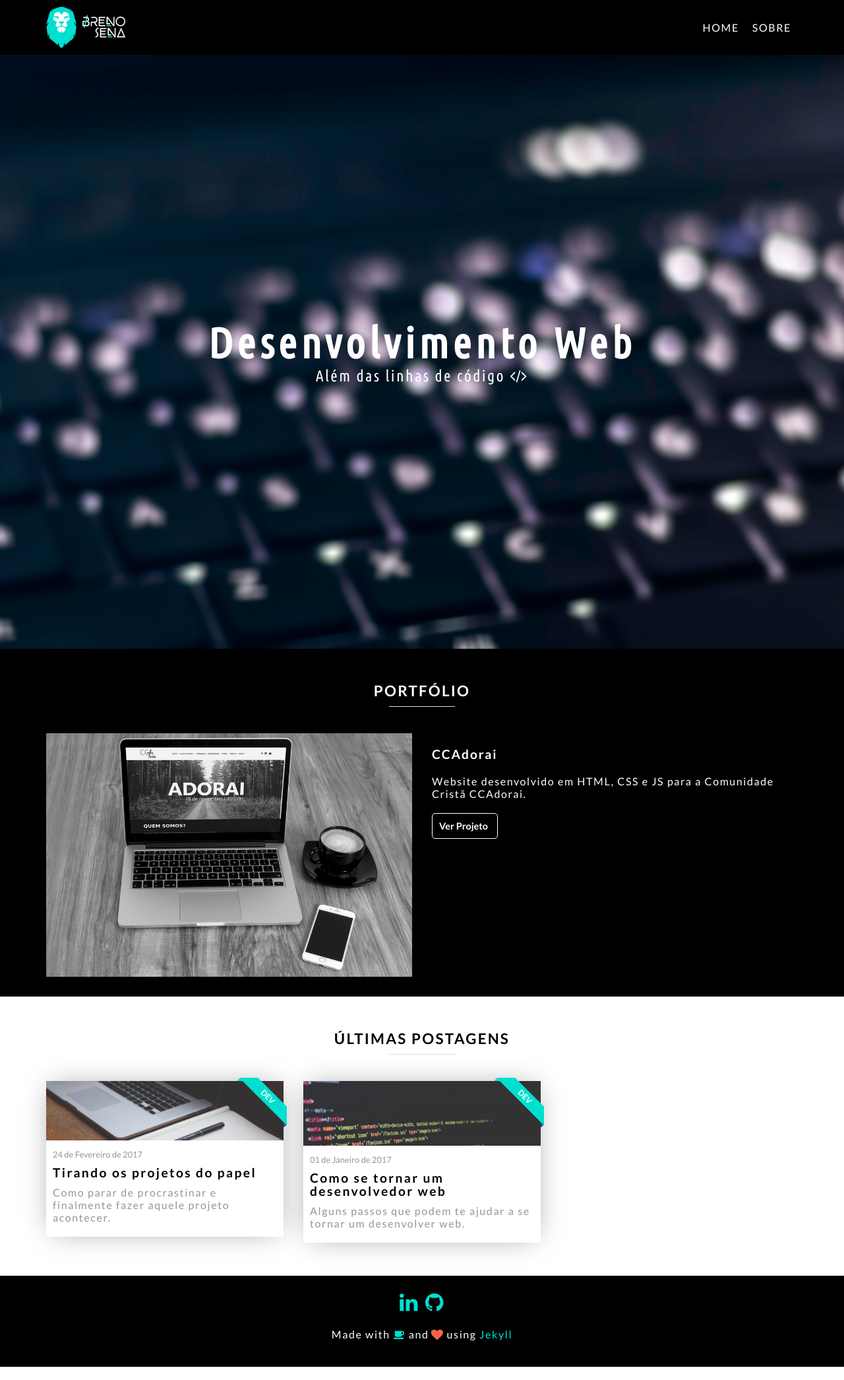
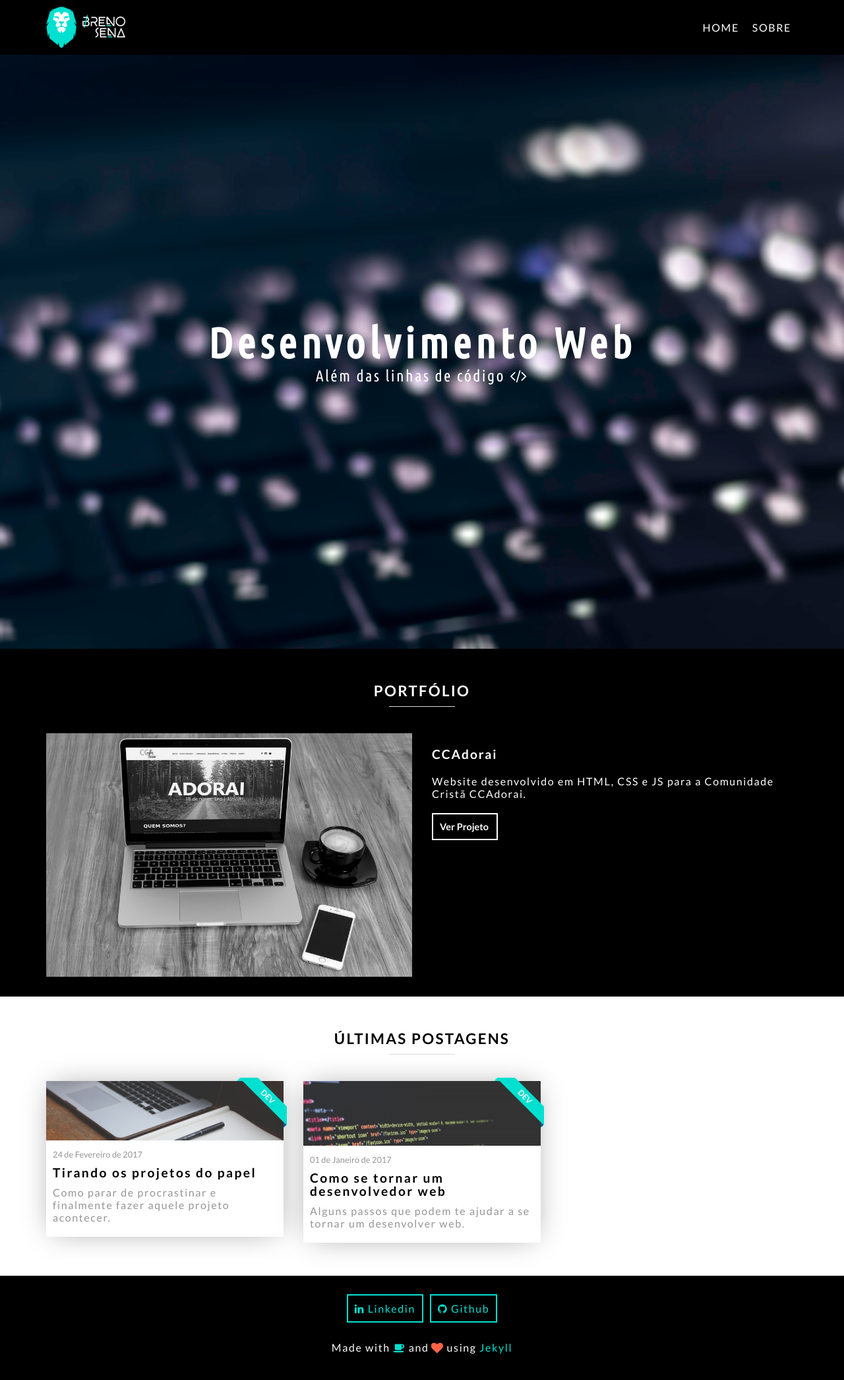
Before and after one commit to brenofsena/brenofsena.github.io, a Jekyll site: the page built from index.html, in a window 1280 px wide. Shown: the whole page at 66% size. Built offline with Jekyll 4.4.1, drawn with Linux system fonts in a browser that asks for light colours; nearby versions of some CDN libraries.

Commit message:
Update footer

```diff
--- a/_includes/footer.html
+++ b/_includes/footer.html
@@ -7,11 +7,13 @@
 						<li>
 							<a href="https://br.linkedin.com/in/brenofsena" target="blank">
 								<i class="fa fa-linkedin" aria-hidden="true"></i>
+								Linkedin
 							</a>
 						</li>
 						<li>
 							<a href="https://github.com/brenofsena" target="blank">
 								<i class="fa fa-github"></i>
+								Github
 							</a>
 						</li>
 					</ul>
--- a/_sass/_layout.scss
+++ b/_sass/_layout.scss
@@ -106,14 +106,13 @@
     margin: 20px 0;
   }
   .portfolio-btn {
-    border: solid 1px #fff;
+    border: solid 2px #fff;
     display: block;
     padding: 10px;
     max-width: 100px;
     font-size: .9em;
     text-decoration: none;
     color: #fff;
-    border-radius: 5px;
     -webkit-transition: all .2s ease-out;
     transition: all .2s ease-out;
     font-weight: 600;
@@ -381,20 +380,20 @@
   }
   .social {
     .nav {
+      margin: 20px 0;
       li {
         padding: 0 5px;
         a {
-          font-size: 2em;
+          font-size: 1em;
           color: $secondary-color;
-          i {
-            -webkit-transition: all .2s ease-out;
-            transition: all .2s ease-out;
-          }
+          border: solid 2px $secondary-color;
+          padding: 10px;
+          text-decoration: none;
+          -webkit-transition: all .2s ease-out;
+          transition: all .2s ease-out;
           &:hover {
-            i {
-              -webkit-transform: scale(1.2);
-              transform: scale(1.2);
-            }
+            background: $secondary-color;
+            color: #fff;
           }
         }
       }
```
